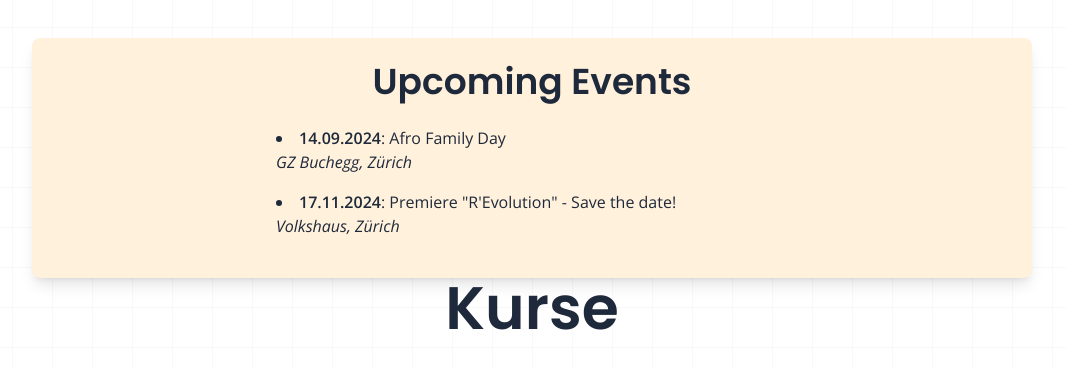
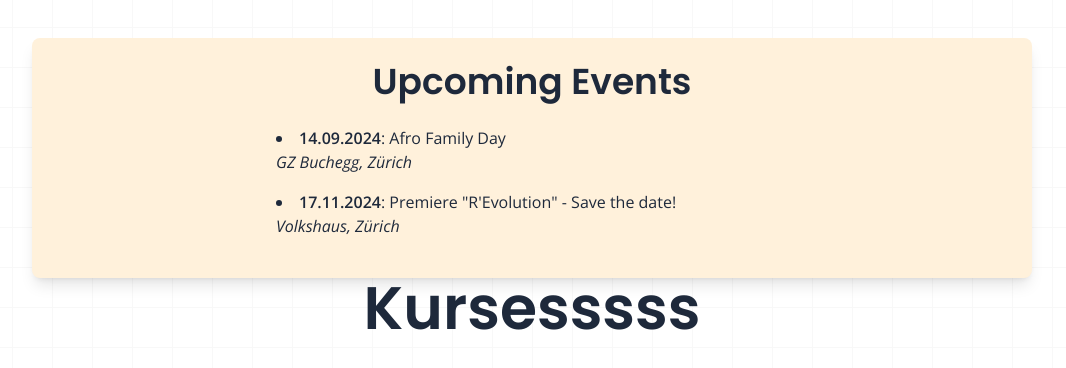
Before and after one commit to vntero/cafeaulait, a SvelteKit app: page / in a window 1280 px wide. Shown: the part 1213-1581 px from the top of the page, without its empty margins (108-1174 px from the left). Built offline with nearby package versions, Linux system fonts and the light colour scheme.

Commit message:
starts kurse section revamp

```diff
--- a/src/components/Kurse.svelte
+++ b/src/components/Kurse.svelte
@@ -8,7 +8,7 @@
       <h3
         class="text-4xl sm:text-5xl md:text-6xl max-w-[1000px] mx-auto w-full font-semibold text-center"
       >
-        Kurse
+        Kursesssss
       </h3>
     </div>
   </div>
--- a/src/components/SectionWrapper.svelte
+++ b/src/components/SectionWrapper.svelte
@@ -2,7 +2,7 @@
   export let id
 </script>
 
-<section {id} class={'min-h-screen flex flex-col px-4'}>
+<section {id} class="min-h-screen flex flex-col px-4">
   <div class="flex flex-col flex-1 max-w-[1400px] mx-auto w-full">
     <slot />
   </div>
```
